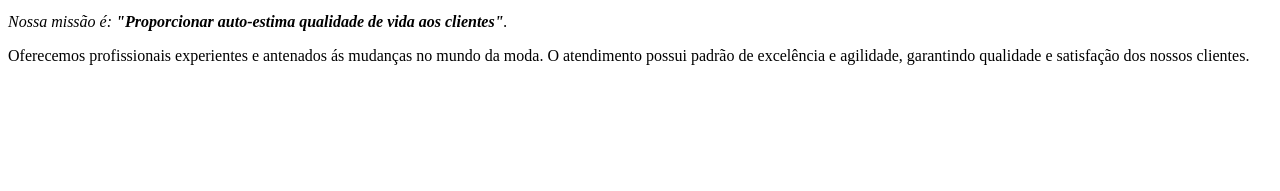
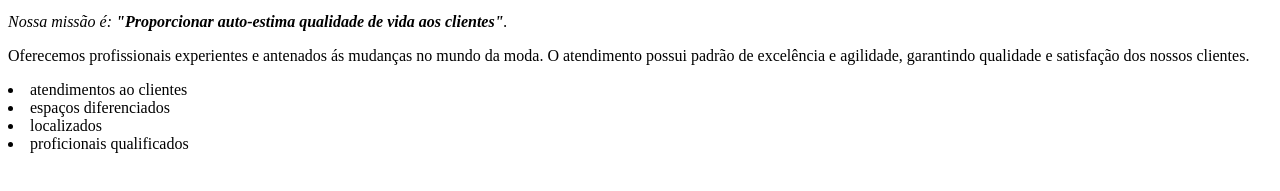
Before and after one commit to emilly28012008/barbeariaalura, a plain HTML site: page index.html in a window 1280 px wide. Shown: the part 119-310 px from the top of the page. Drawn offline with Linux system fonts and the light colour scheme.

Commit message:
fghjjhhn

```diff
--- a/index.html
+++ b/index.html
@@ -13,6 +13,9 @@
 <p> <em>Nossa missão é: <strong>"Proporcionar auto-estima  qualidade de vida aos clientes"</strong>.</p> </em>
 
 <p>Oferecemos profissionais experientes e antenados ás mudanças no mundo da moda. O atendimento possui padrão de excelência e agilidade, garantindo qualidade e satisfação dos nossos clientes.</p>
-
+   <li>atendimentos ao clientes</li>
+   <li>espaços diferenciados</li>
+   <li>localizados</li>
+   <li>proficionais qualificados</li>
 </body>
 </html>
--- a/style.css
+++ b/style.css
@@ -3,6 +3,7 @@ body {
     text-align: center;
 }
 
+
 .negrito{
     font-size: 20px;
 }
```
